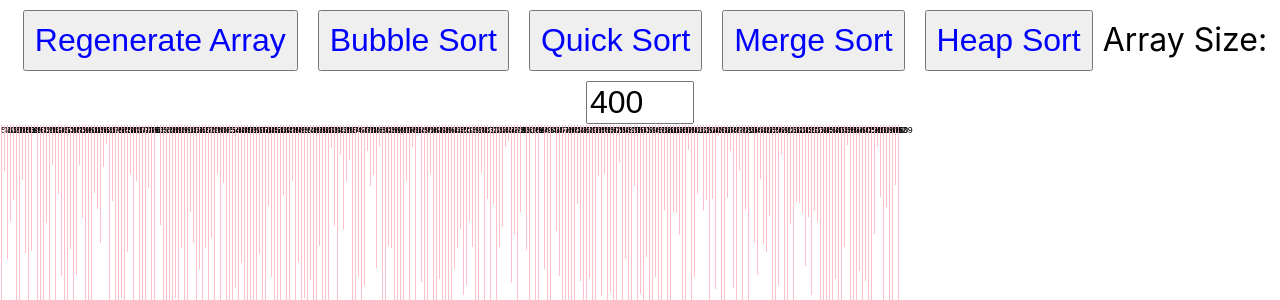
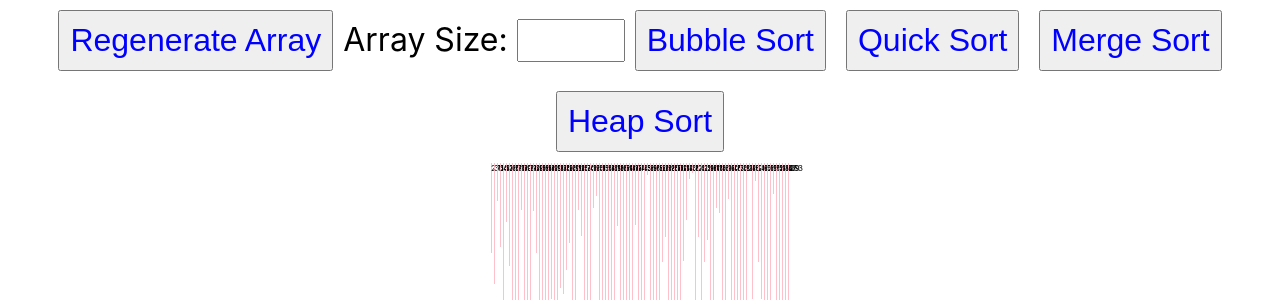
Before and after one commit to iwaggoner/sorting_algorithm_visualizer, a React (Create React App) app in the folder client/: page / in a window 1280 px wide. Shown: the top 300 px of the page. Built offline with nearby package versions, Linux system fonts and the light colour scheme.

Commit message:
Updates to Development

```diff
--- a/client/package.json
+++ b/client/package.json
@@ -7,6 +7,7 @@
     "@testing-library/react": "^12.1.2",
     "@testing-library/user-event": "^13.5.0",
     "react": "^17.0.2",
+    "react-bootstrap": "^2.1.0",
     "react-dom": "^17.0.2",
     "react-scripts": "5.0.0",
     "web-vitals": "^2.1.3"
--- a/client/public/index.html
+++ b/client/public/index.html
@@ -39,5 +39,6 @@
       To begin the development, run `npm start` or `yarn start`.
       To create a production bundle, use `npm run build` or `yarn build`.
     -->
+    <script src="https://unpkg.com/react/umd/react.production.min.js" crossorigin></script>
   </body>
 </html>
--- a/client/src/App.css
+++ b/client/src/App.css
@@ -45,7 +45,9 @@
 }
 .flexContainer {
   display: flex;
+  justify-content: center;
 }
+
 button {
   color: blue;
   padding: 10px;
--- a/client/src/App.js
+++ b/client/src/App.js
@@ -3,6 +3,9 @@ import Graph from './components/Graph'
 import { useState } from 'react'
 
 function App() {
+
+  //----- STATE VARIABLES -----
+  const [size, setSize] = useState('100')
 
   // create funtion for generating random number array
   const regenerate = (length, min = 0, max = 1000) => {
@@ -12,14 +15,20 @@ function App() {
     }
     return array
   }
+
   // helper function for swapping items in an array
-  const swap = (array, index1, index2) => {
+  async function swap (array, index1, index2) {
+    // await sleep(10)
+    // await setTimeout(()=>{}, 10)
+    await sleepIsaac(10)
     let temp = array[index1]
     array[index1] = array[index2]
     array[index2] = temp
   }
+
+
   // helper function to delay any line (helps for animation)
-  function sleep(milliseconds) {
+  async function sleep(milliseconds) {
     const date = Date.now();
     let currentDate = null;
     do {
@@ -27,10 +36,16 @@ function App() {
     } while (currentDate - date < milliseconds);
   }
 
+  // Trying to create different sleep funciton
+  // found from video or stackover flow
+  async function sleepIsaac(ms) {
+    return new Promise(resolve => setTimeout(resolve, ms))
+  }
+
 
 
   // Bubble sort when press button
-  const bubbleSort = (array, n) => {
+  async function bubbleSort (array, n){
     // Iterative Solution
     // let swapped = false
     // let tempArray = array
@@ -54,16 +69,14 @@ function App() {
     if (n===1) return
     // After each pass, the largest element is pushed to the end
     for(let i=0; i<n-1; i++)
-      setTimeout(()=>{
         if(tempArray[i] > tempArray[i+1]){
           // swap arr[i] and arr[i+1]
-          swap(tempArray,i,i+1)
+          await swap(tempArray,i,i+1)
           // let temp = tempArray[i]
           // tempArray[i] = tempArray[i+1]
           // tempArray[i+1] = temp
           setArray([...tempArray])
         }
-      }, 10)
 
     // Largest element is moved to end, recur for remaining array
     bubbleSort(tempArray, n-1)
@@ -155,33 +168,31 @@ function App() {
     // divideAndConquer(array)
   }
 
-  const heapSort = (array) => {
+  async function heapSort (array) {
     // sets n to length of array
     let tempArray = array
     let n = array.length
     // This loop sets the entire array into a heap
     for(let i=Math.floor(n/2)-1;i >=0; i-- ){
-      setTimeout(()=>{
-      heapify(tempArray, n, i)
-      }, 100)
-      setArray([...tempArray])
+      // setTimeout(()=>{
+      await heapify(tempArray, n, i)
+      await setArray([...tempArray])
+      // }, 100)
     }
 
     // This for loop swaps the first and last elements of the array
     for(let i = n-1; i > 0; i--){
-      setTimeout(()=>{
       let temp = tempArray[0]
       tempArray[0] = tempArray[i]
       tempArray[i] = temp
-      heapify(tempArray, i, 0)
-      setArray([...tempArray])
-      }, 1000)
+      await heapify(tempArray, i, 0)
+      await setArray([...tempArray])
     }
     setArray([...tempArray])
   }
 
   // function is uesed to turn an arry into a heap
-  function heapify(arr, n, i){
+  async function heapify(arr, n, i){
     // sets the largest to i the parent of the heap
     let largest = i;
     // sets the childern for heap
@@ -196,12 +207,13 @@ function App() {
       largest = r
 
     // if largest is not i then switch its location
-    if(largest != i){
-      let swap = arr[i]
-      arr[i] = arr[largest]
-      arr[largest] = swap
+    if(largest !== i){
+      await swap(arr, i, largest)
+      // let swap = arr[i]
+      // arr[i] = arr[largest]
+      // arr[largest] = swap
       // run heapify untill this if statement is not true
-      heapify(arr, n, largest)
+      await heapify(arr, n, largest)
 
     }
   }
@@ -210,17 +222,24 @@ function App() {
   //----- STATE VARIABLES -----
   // State for number array
   // const [array, setArray] = useState(regenerate(500,5,1000))
-const [array, setArray] = useState(regenerate(300,5,1000))
+const [array, setArray] = useState(regenerate(size,5,1000))
+
+  function chanageSize (e) {
+    setSize(e.target.value)
+  }
 
   return (
     <div className="App">
-      <button onClick={()=>setArray(regenerate(400,5,1000))}>Regenerate Array</button>
+
+      <button onClick={()=>setArray(regenerate(size,5,1000))}>Regenerate Array</button>
+      <label for='nArraySize'>Array Size: </label>
+      <input type='number' id='nArraySize' onChange={chanageSize}/>
       <button onClick={()=>bubbleSort(array, array.length)}>Bubble Sort</button>
       <button onClick={()=>quickSort(array)}>Quick Sort</button>
       <button onClick={()=>mergeSort(array)}>Merge Sort</button>
       <button onClick={()=>heapSort(array)}>Heap Sort</button>
-      <label for='nArraySize'>Array Size: </label>
-      <input type='number' id='nArraySize' value='400'/>
+
+
 
       <Graph array={array}/>
     </div>
--- a/client/src/index.js
+++ b/client/src/index.js
@@ -2,6 +2,7 @@ import React from 'react';
 import ReactDOM from 'react-dom';
 import './index.css';
 import App from './App';
+
 
 ReactDOM.render(
   <React.StrictMode>
```
Also changed, not shown: 1 other file (tests, documents, lock files or other folders).
